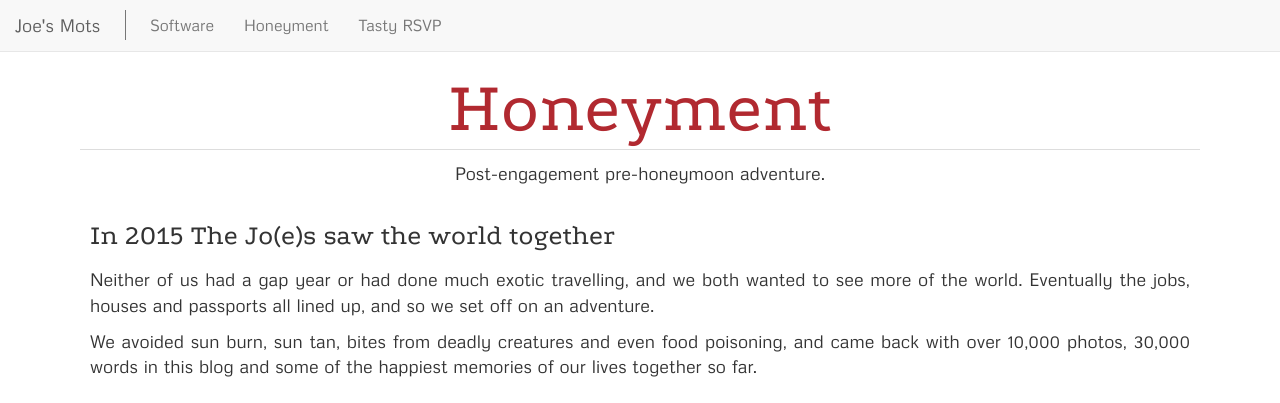
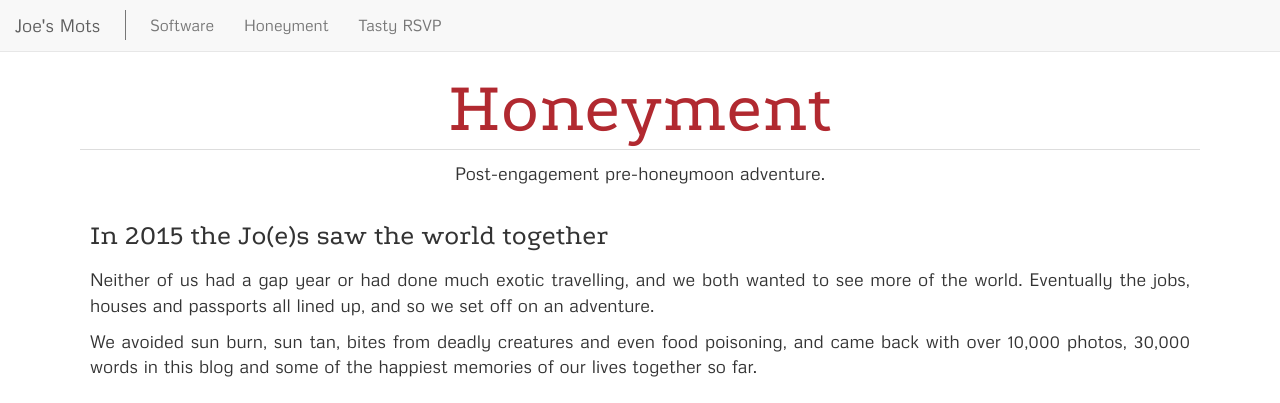
Before and after one commit to joekearney/joekearney.github.io, a Jekyll site: the page built from _posts/honeyment/2015-01-01-honeyment-index.html, in a window 1280 px wide and 900 px high. Shown: the top 403 px of the window. Built offline with Jekyll 4.4.1, drawn with Linux system fonts in a browser that asks for light colours; nearby versions of some CDN libraries.

Commit message:
capitalisation in header

```diff
--- a/_posts/honeyment/honeyment-intro.md
+++ b/_posts/honeyment/honeyment-intro.md
@@ -1,4 +1,4 @@
-### In 2015 The Jo(e)s saw the world together
+### In 2015 the Jo(e)s saw the world together
 
 Neither of us had a gap year or had done much exotic travelling, and we both wanted to see more of the world. Eventually the jobs, houses and passports all lined up, and so we set off on an adventure.
 
```
